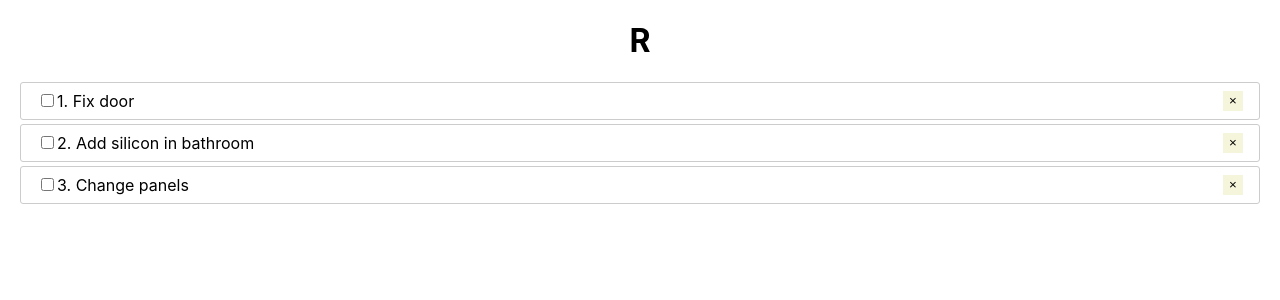
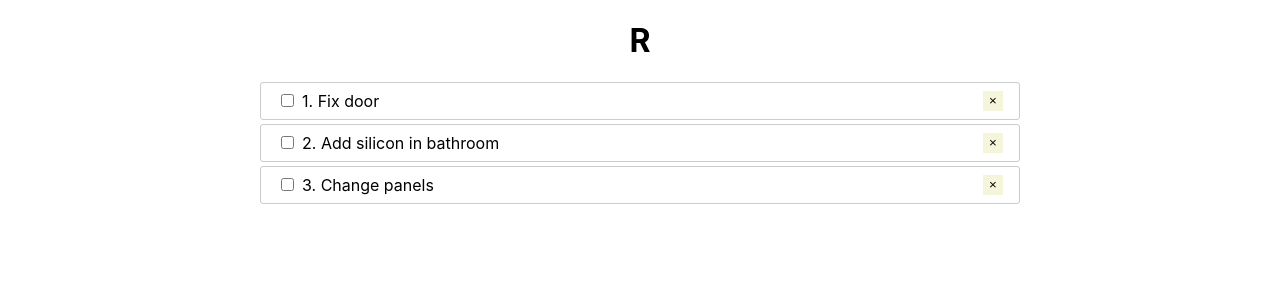
Before and after one commit to ArMikael/react-2019, a React (Create React App) app: page / in a window 1280 px wide. Shown: the top 300 px of the page. Built offline with nearby package versions, Linux system fonts and the light colour scheme.

Commit message:
Changed todos layout.

```diff
--- a/src/todos/Todo.js
+++ b/src/todos/Todo.js
@@ -12,6 +12,10 @@ const styles = {
         borderRadius: '3px'
     },
 
+    input: {
+        marginRight: '8px'
+    },
+
     button: {
         display: 'inline-block',
         width: '20px',
@@ -19,7 +23,8 @@ const styles = {
         backgroundColor: 'beige',
         marginLeft: '4px',
         textAlign: 'center',
-        border: 'none'
+        border: 'none',
+        cursor: 'pointer'
     }
 };
 
@@ -27,7 +32,7 @@ function Todo({ todo, index }) {
     return(
         <li style={styles.li}>
             <span>
-                <input type="checkbox" />
+                <input style={styles.input} type="checkbox" />
                 <span>{index + 1}. </span>
                 {todo.title}
             </span>
--- a/src/todos/TodoList.js
+++ b/src/todos/TodoList.js
@@ -4,8 +4,9 @@ import Todo from './Todo';
 
 const styles = {
     ul: {
+        width: '800px',
         listStyle: 'none',
-        margin: 0,
+        margin: '0 auto',
         padding: 0,
         textAlign: 'left'
     }
```
